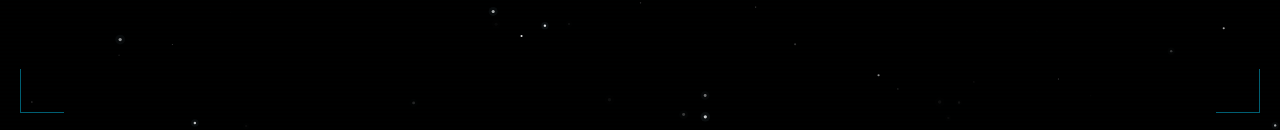
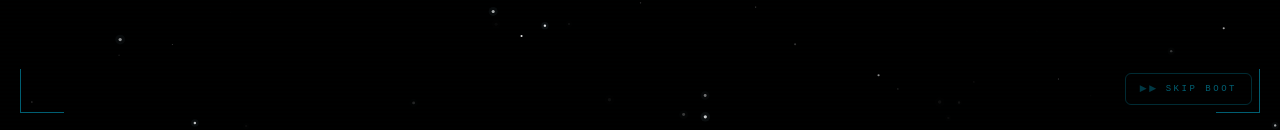
Before and after one commit to inish2007/portfolio, a React (Vite) app: page / in a window 1280 px wide. Shown: the part 667-797 px from the top of the page. Built offline with nearby package versions, Linux system fonts and the light colour scheme.

Commit message:
Update portfolio

```diff
--- a/src/components/BootSequence.jsx
+++ b/src/components/BootSequence.jsx
@@ -15,7 +15,6 @@ const BOOT_LINES = [
   { text: 'CAPTAIN IDENTIFIED...', delay: 4550, color: '#00D4FF' },
 ];
 
-// Phases: each has a name and absolute start time (ms from mount)
 const PHASES = [
   { name: 'dark', start: 0 },
   { name: 'particle', start: 800 },
@@ -27,10 +26,10 @@ const PHASES = [
   { name: 'done', start: 99999 },
 ];
 
-const UI_APPEAR = 5000;  // when terminal/logo fades in
-const CAPTAIN_SHOW = 9700; // when captain card appears
-const FADE_OUT = 11200; // when screen starts fading
-const COMPLETE = 12200; // when setBooted fires
+const UI_APPEAR = 5000;
+const CAPTAIN_SHOW = 9700;
+const FADE_OUT = 11200;
+const COMPLETE = 12200;
 
 // ─── Canvas helpers ───────────────────────────────────────────────────────────
 
@@ -61,7 +60,7 @@ function createDust(cx, cy, fast = false) {
   };
 }
 
-// ─── Canvas Renderer (pure, no React state) ───────────────────────────────────
+// ─── Canvas Renderer ──────────────────────────────────────────────────────────
 
 function startRenderer(canvas, getElapsed) {
   const ctx = canvas.getContext('2d');
@@ -101,7 +100,6 @@ function startRenderer(canvas, getElapsed) {
     ctx.fillStyle = '#000';
     ctx.fillRect(0, 0, w, h);
 
-    // ── PARTICLE PHASE ──
     if (name === 'particle') {
       const size = 2 + t * 4;
       const grd = ctx.createRadialGradient(cx, cy, 0, cx, cy, size * 10);
@@ -114,7 +112,6 @@ function startRenderer(canvas, getElapsed) {
       ctx.fillStyle = '#ffffff'; ctx.fill();
     }
 
-    // ── PULSE PHASE ──
     if (name === 'pulse') {
       for (let ring = 0; ring < 4; ring++) {
         const rt = Math.max(0, (t - ring * 0.15) * 1.35);
@@ -133,7 +130,6 @@ function startRenderer(canvas, getElapsed) {
       ctx.fillStyle = g1; ctx.fill();
     }
 
-    // ── EXPLOSION PHASE ──
     if (name === 'explosion') {
       const RING_COLORS = ['#00D4FF', '#5A189A', '#FF4FD8', '#00D4FF', '#ffffff'];
       const maxR = Math.min(w, h) * 0.8;
@@ -152,14 +148,12 @@ function startRenderer(canvas, getElapsed) {
         ctx.lineWidth = (1 - rt) * 3.5 + 0.5;
         ctx.stroke();
       }
-      // spawn explosion dust burst
       if (now - lastDustSpawn > 30 && dust.length < 350) {
         spawnDust(cx, cy, 6, true);
         lastDustSpawn = now;
       }
     }
 
-    // ── GALAXY / STARS / BOOT phases ──
     if (name === 'galaxy' || name === 'stars' || name === 'boot' || name === 'done') {
       ensureStars(w, h);
       if (dust.length < 80 && now - lastDustSpawn > 80) {
@@ -168,7 +162,6 @@ function startRenderer(canvas, getElapsed) {
       }
     }
 
-    // ── Update & draw dust ──
     dust = dust.filter(d => d.alpha > 0.01);
     for (const d of dust) {
       d.x += d.vx; d.y += d.vy;
@@ -179,7 +172,6 @@ function startRenderer(canvas, getElapsed) {
       ctx.fill();
     }
 
-    // ── Draw stars ──
     for (const s of stars) {
       const twinkle = 0.5 + 0.5 * Math.sin((now / 1000) * s.twinkleSpeed + s.twinklePhase);
       const alpha = s.baseAlpha * twinkle;
@@ -193,7 +185,6 @@ function startRenderer(canvas, getElapsed) {
       }
     }
 
-    // ── Ambient nebula glow at center ──
     if (name !== 'dark') {
       const glowR = name === 'particle' ? 24 : name === 'pulse' ? 36 : 60;
       const glowA = (name === 'boot' || name === 'done') ? 0.25 : Math.min(t * 0.55, 0.55);
@@ -225,10 +216,21 @@ export default function BootSequence() {
   const [loadingPct, setLoadingPct] = useState(0);
   const [showCaptain, setShowCaptain] = useState(false);
   const [fadeOut, setFadeOut] = useState(false);
+  const [skipHovered, setSkipHovered] = useState(false);
 
   const push = useCallback((fn, delay) => {
     timers.current.push(setTimeout(fn, delay));
   }, []);
+
+  // ── Skip handler ──
+  const handleSkip = useCallback(() => {
+    // Kill every pending timer
+    timers.current.forEach(clearTimeout);
+    timers.current = [];
+    // Instant fade-out then boot
+    setFadeOut(true);
+    setTimeout(() => setBooted(true), 400);
+  }, [setBooted]);
 
   // ── Canvas resize ──
   useEffect(() => {
@@ -247,10 +249,8 @@ export default function BootSequence() {
 
   // ── Timers ──
   useEffect(() => {
-    // UI layer appear
     push(() => setUiVisible(true), UI_APPEAR);
 
-    // Boot log lines
     BOOT_LINES.forEach((line, i) => {
       push(() => {
         setVisibleLines(prev => [...prev, line]);
@@ -258,7 +258,6 @@ export default function BootSequence() {
       }, UI_APPEAR + line.delay);
     });
 
-    // Captain card
     push(() => setShowCaptain(true), CAPTAIN_SHOW);
     push(() => setFadeOut(true), FADE_OUT);
     push(() => setBooted(true), COMPLETE);
@@ -271,7 +270,7 @@ export default function BootSequence() {
       className="boot-screen fixed inset-0 z-[9999] flex flex-col items-center justify-center"
       style={{
         background: '#000',
-        transition: fadeOut ? 'opacity 0.9s ease' : undefined,
+        transition: fadeOut ? 'opacity 0.4s ease' : undefined,
         opacity: fadeOut ? 0 : 1,
         pointerEvents: fadeOut ? 'none' : 'auto',
       }}
@@ -313,6 +312,36 @@ export default function BootSequence() {
         />
       ))}
 
+      {/* ── SKIP BUTTON ── */}
+      <button
+        onClick={handleSkip}
+        onMouseEnter={() => setSkipHovered(true)}
+        onMouseLeave={() => setSkipHovered(false)}
+        style={{
+          position: 'absolute',
+          bottom: 28,
+          right: 28,
+          zIndex: 20,
+          fontFamily: 'monospace',
+          fontSize: 9,
+          letterSpacing: '0.28em',
+          textTransform: 'uppercase',
+          color: skipHovered ? '#00D4FF' : 'rgba(0,212,255,0.45)',
+          background: skipHovered ? 'rgba(0,212,255,0.08)' : 'transparent',
+          border: `1px solid ${skipHovered ? 'rgba(0,212,255,0.5)' : 'rgba(0,212,255,0.2)'}`,
+          borderRadius: 6,
+          padding: '7px 14px',
+          cursor: 'pointer',
+          transition: 'all 0.2s ease',
+          display: 'flex',
+          alignItems: 'center',
+          gap: 7,
+        }}
+      >
+        <span style={{ opacity: skipHovered ? 1 : 0.6 }}>▶▶</span>
+        SKIP BOOT
+      </button>
+
       {/* ── UI Layer ── */}
       <div
         style={{
@@ -324,30 +353,25 @@ export default function BootSequence() {
           transition: 'opacity 0.9s ease, transform 0.9s ease',
         }}
       >
-
         {/* ── Logo ── */}
         <div style={{ display: 'flex', alignItems: 'center', gap: 18, marginBottom: 28 }}>
           <div style={{ position: 'relative', width: 56, height: 56 }}>
-            {/* outer ring */}
             <div style={{
               position: 'absolute', inset: 0, borderRadius: '50%',
               border: '1.5px solid #00D4FF',
               animation: 'bs-spin 7s linear infinite',
             }} />
-            {/* middle ring */}
             <div style={{
               position: 'absolute', inset: 7, borderRadius: '50%',
               border: '1px solid #FF4FD8',
               animation: 'bs-spin 4.5s linear infinite reverse',
             }} />
-            {/* core glow */}
             <div style={{
               position: 'absolute', inset: 14, borderRadius: '50%',
               background: 'radial-gradient(circle at 38% 38%, #FF4FD8 0%, #5A189A 45%, #00D4FF 100%)',
               opacity: 0.88,
               animation: 'bs-pulse-orb 3s ease-in-out infinite',
             }} />
-            {/* label */}
             <div style={{
               position: 'absolute', inset: 0, display: 'flex',
               alignItems: 'center', justifyContent: 'center',
@@ -418,7 +442,6 @@ export default function BootSequence() {
               transition: 'width 0.4s ease',
               position: 'relative',
             }}>
-              {/* glowing tip */}
               <div style={{
                 position: 'absolute', right: 0, top: '50%',
                 transform: 'translate(50%, -50%)',
@@ -458,7 +481,6 @@ export default function BootSequence() {
             fontSize: 8, letterSpacing: '0.3em', opacity: 0.75,
           }}>SYSTEM ONLINE ◆ NEBULA INITIALIZING</p>
         </div>
-
       </div>
 
       {/* ── Keyframe styles ── */}
```
Also changed, not shown: src/components/NavHUD.jsx (+69 -24 lines), 1 other file (tests, documents, lock files or other folders).
